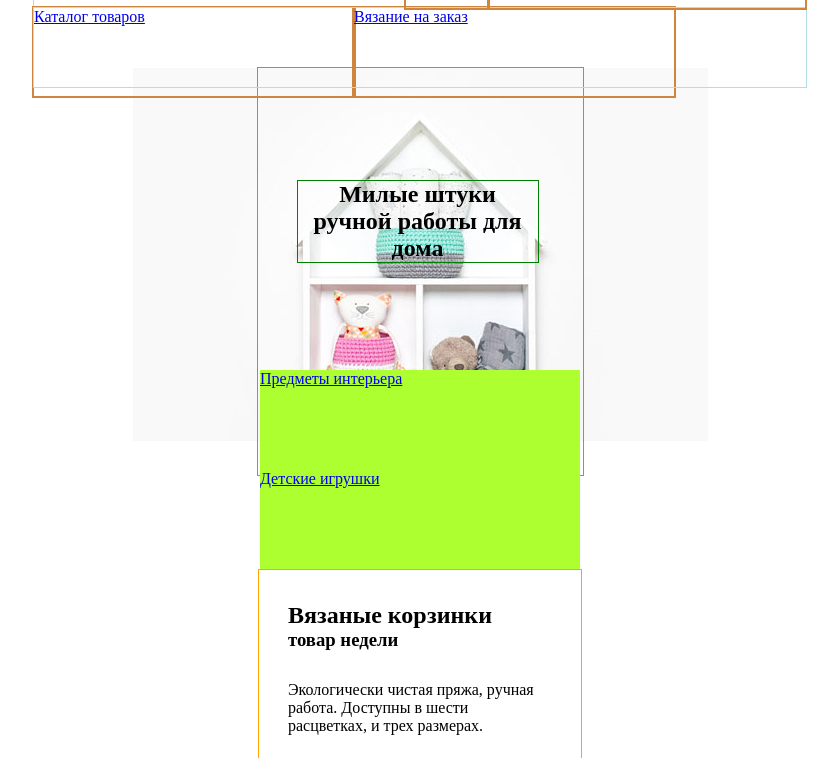
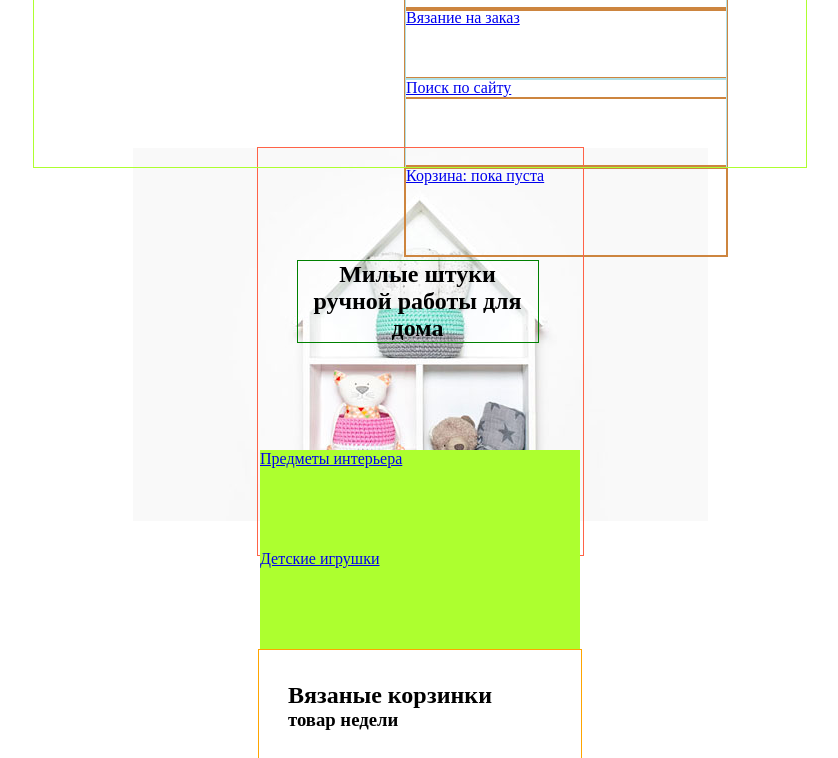
Before and after one commit to GreeneTM/677469-mishka-16, a website: page source/index.html in a window 1280 px wide. Shown: the part 79-837 px from the top of the page, without its empty margins (220-1058 px from the left). Drawn offline with nearby package versions, Linux system fonts and the light colour scheme; files that its build step writes are made by us from their sources.

Commit message:
переделка списка меню

```diff
--- a/source/index.html
+++ b/source/index.html
@@ -15,13 +15,15 @@
       <nav class="main-nav">
         <button class="main-nav__toggle" type="button">Открыть меню</button>
         <div class="main-nav__wrapper">
-          <ul class="main-nav__list menu-list">
+          <ul class="main-nav__list-interactive menu-list">
             <li class="menu-list__item">
               <a class="menu-list__link" href="catalog.html">Каталог товаров</a>
             </li>
             <li class="menu-list__item">
               <a class="menu-list__link" href="form.html">Вязание на заказ</a>
             </li>
+          </ul>
+          <ul class="main-nav__list menu-list">
             <li class="menu-list__item">
               <span class="menu-list__image menu-list__image--search"></span>
               <a class="menu-list__link" href="#">Поиск по сайту</a>
@@ -29,6 +31,14 @@
             <li class="menu-list__item">
               <span class="menu-list__image menu-list__image--basket"></span>
               <a class="menu-list__link" href="#">Корзина: пока пуста</a>
+            </li>
+          </ul>
+          <ul class="main-nav__list-stock menu-list">
+            <li class="menu-list__item">
+              <a class="menu-list__link" href="#">Новые поступления</a>
+            </li>
+            <li class="menu-list__item">
+              <a class="menu-list__link" href="#">Распродажа</a>
             </li>
           </ul>
         </div>
--- a/source/less/block/main-nav.less
+++ b/source/less/block/main-nav.less
@@ -2,20 +2,24 @@
   display: none;
 }
 
+.main-nav__list-interactive,
 .main-nav__list {
   width: 320px;
-  height: 4 * 79px;
+  height: 2 * 79px;
   outline: 1px solid powderblue;
   list-style: none;
   padding: 0;
   margin: 0;
 }
 
+.main-nav__list-stock {
+  display: none;
+}
+
 @media (min-width: 772px) {
   .main-nav__list {
-    position: relative;
-    width: 772px;
-    height: 79px;
     display: flex;
+    flex-wrap: wrap;
+    height: 88px;
   }
 }
--- a/source/less/block/menu-list.less
+++ b/source/less/block/menu-list.less
@@ -19,19 +19,19 @@
     padding: 0;
   }
 
+  .menu-list__item:nth-child(2) {
+    order: 2;
+  }
+
+  .menu-list__item:nth-child(1) {
+    order: 1;
+  }
+
   .menu-list__item:nth-child(3) {
-    position: absolute;
-    top: -88px;
-    left: 372px;
     width: 82px;
-    height: 88px;
   }
 
   .menu-list__item:nth-child(4) {
-    position: absolute;
-    top: -88px;
-    left: 455px;
     width: 316px;
-    height: 88px;
   }
 }
--- a/source/less/block/page-header.less
+++ b/source/less/block/page-header.less
@@ -13,7 +13,12 @@
 
 @media (min-width: 772px) {
   .page-header {
+    display: flex;
     width: 772px;
+  }
+
+  .page-header__logo {
+    width: 372px;
   }
 
   .page-header__logo-image {
--- a/source/less/style.less
+++ b/source/less/style.less
@@ -9,3 +9,4 @@
 @import "block/catalog";
 @import "block/cards";
 @import "block/button";
+@import "scaffolding";
```
